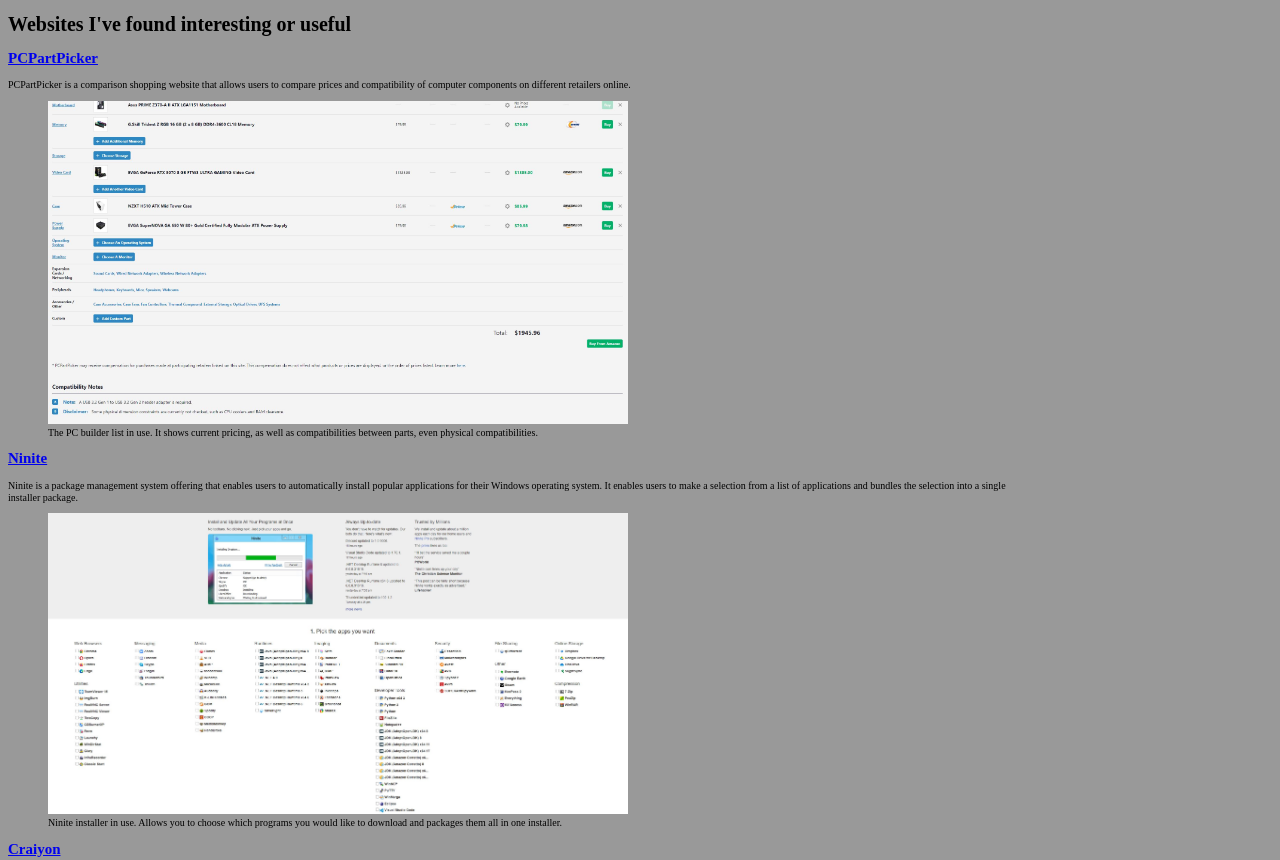
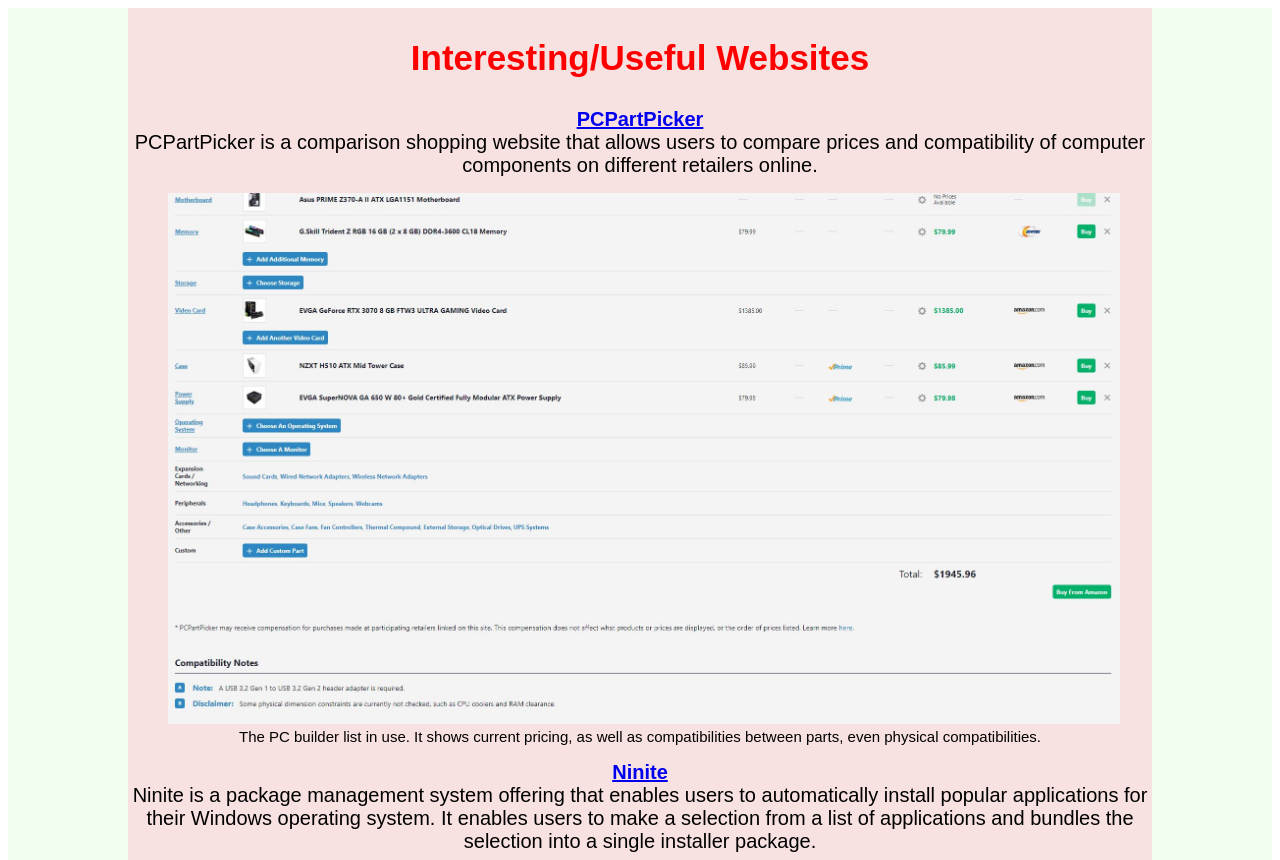
Before and after one commit to KC-LC101-June-22/js-assignment-4-html-me-something-jamparanW, a website: page index.html in a window 1280 px wide. Shown: the top 860 px of the page. Drawn offline with Linux system fonts and the light colour scheme.

Commit message:
added visually pleasing stylesheet, fit images, mainHeading & funParagraph requirements.

```diff
--- a/index.html
+++ b/index.html
@@ -8,7 +8,7 @@
    <body>
       <main>
          <article>
-            <h1>Websites I've found interesting or useful</h1>
+            <h1 id="mainHeading">Interesting/Useful Websites</h1>
 
             <section>
                <h2>
@@ -17,7 +17,7 @@
 
                <p>PCPartPicker is a comparison shopping website that allows users to compare prices and compatibility of computer components on different retailers online.</p>
                <figure>
-                  <img src="images/pcpartpicker.JPG" alt="pcpartpickerImage">
+                  <img class="wide" src="images/pcpartpicker.JPG" alt="pcpartpickerImage">
                   <figcaption>The PC builder list in use. It shows current pricing, as well as compatibilities between parts, even physical compatibilities.</figcaption>
                </figure>
             </section>
@@ -29,7 +29,7 @@
 
                <p>Ninite is a package management system offering that enables users to automatically install popular applications for their Windows operating system. It enables users to make a selection from a list of applications and bundles the selection into a single installer package.</p>
                <figure>
-                 <img src="images/ninite.JPG" alt="niniteImage">
+                 <img class="wide" src="images/ninite.JPG" alt="niniteImage">
                  <figcaption>Ninite installer in use. Allows you to choose which programs you would like to download and packages them all in one installer.</figcaption>
                </figure>
             </section>
@@ -54,7 +54,7 @@
 
                <p>Desmos is an advanced graphing calculator implemented as a web application and a mobile application written in JavaScript.</p>
                <figure>
-                  <img src="images/desmos.JPG" alt="desmosImage">
+                  <img class="wide" src="images/desmos.JPG" alt="desmosImage">
                   <figcaption>Desmos graphing calculator in use. It shows an equation with an algorithm I don't understand, but visualizes very nicely.</figcaption>
                </figure>
 
@@ -67,18 +67,18 @@
 
                <p>AllTrails is a fitness and travel mobile app used in outdoor recreational activities. The service allows users to access a database of trail maps, which includes crowdsourced reviews and images.</p>
                <figure>
-                  <img src="images/alltrails.JPG" alt="alltrailsImage">
+                  <img class="wide" src="images/alltrails.JPG" alt="alltrailsImage">
                   <figcaption>AllTrails in use. Shows parks, hiking trails, rec spaces. At times I want to go out into nature and this website has shown me spots around me I didn't know about.</figcaption>
                </figure>
             </section>
-            <aside>
-               <h1>Extra</h1>
-               <h2>
-                  <a href="https://namechk.com">Namechk</a>
-                  <p>Checks if a desired username is used on any popular websites.</p>
-               </h2>
-            </aside>
          </article>
+         <aside>
+            <h1>Extra</h1>
+            <h2>
+               <a href="https://namechk.com">Namechk</a>
+            </h2>
+            <p id="testP" class="funParagraph">Checks if a desired username is used on any popular websites.</p>
+         </aside>
       </main>
       <footer>&copy; 2022 Julian Amparan</footer>
    </body>
--- a/styles.css
+++ b/styles.css
@@ -1,13 +1,41 @@
-/* Write your CSS here! */
+main {
+    background-color: honeydew;
+}
 body {
-    width: 100%;
-	max-width: 1024px;
-	margin: 8px;
-	background-color: #999;
-	font-size: 62.5%;
+    margin: 8px;
     display: block;
 }
+article, aside {
+    width: 1024px;
+    margin: 0 auto;
+    background: rgb(248, 225, 225);
+}
+h1, h2, p, figcaption {
+    text-align: center;
+    display: block;
+    margin: 0 auto;
+    font-family: Arial, Helvetica, sans-serif;
+}
+figcaption {
+    font-size: 15px;
+}
+h2, p {
+    font-size: 20px;
+}
+h1 {
+    font-size: 35px;
+    padding-left: 20px;
+    padding-right: 20px;
+    padding-top: 30px;
+    padding-bottom: 30px;
+}
+#mainHeading {
+    color: red;
+}
+p.funParagraph {
+    color: green;
+}
+
 img {
-    max-width: 580px;
-    max-height: 580px;
+    max-width: 952px;
 }
```
